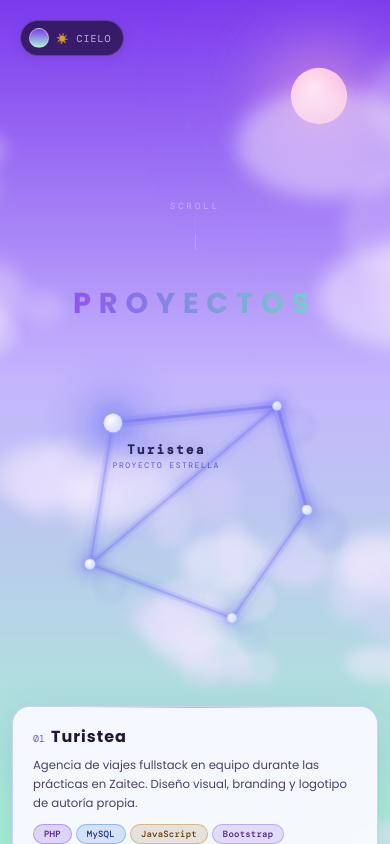
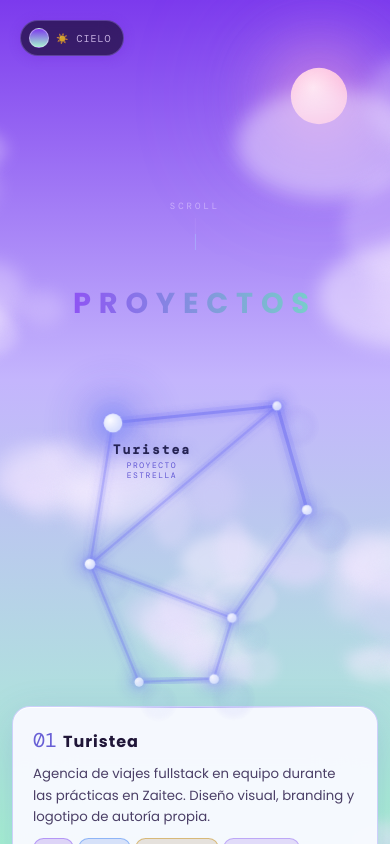
Before and after one commit to auroraaviz/portfolio, a React (Vite) app: page / in a window 390 px wide. Both pictures are taken after a click on the element 112 px from the left and 984 px from the top of the page. Shown: the part 562-1406 px from the top of the page. Built offline with nearby package versions, Linux system fonts and the light colour scheme.

Commit message:
Arreglos en diseño responsive e interactividad en Sobre mi y projects

```diff
--- a/src/components/Habilidades.jsx
+++ b/src/components/Habilidades.jsx
@@ -141,6 +141,7 @@ function ConstellationGroup({ grupo, gi, currentMode }) {
                     color: theme.headerText, letterSpacing: "0.8px",
                     textShadow: isNight ? "0 0 20px rgba(167,139,250,0.4)"
                      : currentMode === "amanecer" ? "0 1px 8px rgba(76,5,40,0.4)"
+                     : currentMode === "mediodia" ? "0 1px 6px rgba(30,27,75,0.55), 0 0 12px rgba(124,58,237,0.25)"
                      : "none",
                 }}>{grupo.categoria}</span>
 
--- a/src/components/Hero.jsx
+++ b/src/components/Hero.jsx
@@ -45,7 +45,7 @@ export default function Hero({ sky = {}, onNameClick }) {
                         textShadow: `0 0 20px ${accent}cc,0 1px 3px rgba(0,0,0,0.6)`,
                     }}
                 >
-                    Trazando interfaces
+                    Desarrollo Web
                 </motion.p>
 
                 <motion.h1
--- a/src/components/Projects.jsx
+++ b/src/components/Projects.jsx
@@ -50,9 +50,27 @@ const projects = [
         starX: 67, starY: 70,
         mobileStarX: 60, mobileStarY: 74,
     },
+    {
+        id: 5, number: "06", name: "Organizador de Proyectos",
+        description: "Aplicación Spring Boot para gestionar proyectos académicos de gran envergadura organizados por fases. Backend puro con persistencia de datos.",
+        stack: ["Java", "Spring Boot", "MySQL", "API REST"],
+        github: "https://github.com/auroraaviz/Organizador_de_proyectos",
+        demo: null, tag: "Backend",
+        starX: 42, starY: 90,
+        mobileStarX: 35, mobileStarY: 93,
+    },
+    {
+        id: 6, number: "07", name: "Tareando",
+        description: "Gestor de tareas construido con Spring Boot: crear, editar, marcar y eliminar. Proyecto educativo centrado en API REST y conexión con MySQL.",
+        stack: ["Java", "Spring Boot", "MySQL", "API REST"],
+        github: "https://github.com/auroraaviz/tareando",
+        demo: null, tag: "Backend",
+        starX: 72, starY: 88,
+        mobileStarX: 55, mobileStarY: 92,
+    },
 ];
 
-const constellationLines = [[0,1],[1,2],[2,4],[0,3],[3,4],[1,3]];
+const constellationLines = [[0,1],[1,2],[2,4],[0,3],[3,4],[1,3],[3,5],[5,6],[4,6]];
 
 const stackColorsLight = {
     "PHP":        { bg:"rgba(109,40,217,0.18)", border:"rgba(139,92,246,0.5)",  text:"rgba(55,8,130,0.95)" },
@@ -61,6 +79,9 @@ const stackColorsLight = {
     "Bootstrap":  { bg:"rgba(109,40,217,0.14)", border:"rgba(139,92,246,0.4)",  text:"rgba(55,8,130,0.9)"  },
     "HTML5":      { bg:"rgba(154,52,18,0.14)",  border:"rgba(234,88,12,0.4)",   text:"rgba(115,38,0,0.95)" },
     "CSS3":       { bg:"rgba(3,105,161,0.14)",  border:"rgba(14,165,233,0.4)",  text:"rgba(4,65,115,0.95)" },
+    "Java":       { bg:"rgba(180,83,9,0.16)",   border:"rgba(217,119,6,0.45)",  text:"rgba(120,53,15,0.95)" },
+    "Spring Boot":{ bg:"rgba(21,128,61,0.15)",  border:"rgba(34,197,94,0.45)",  text:"rgba(15,80,40,0.95)"  },
+    "API REST":   { bg:"rgba(15,118,110,0.14)", border:"rgba(20,184,166,0.4)",  text:"rgba(8,70,65,0.95)"   },
 };
 
 function useIsMobile() {
@@ -119,7 +140,7 @@ function StackPill({ tech, dark }) {
         <span style={{
             padding:"3px 10px", borderRadius:"20px",
             background:c.bg, border:`1px solid ${c.border}`,
-            fontFamily:"'DM Mono',monospace", fontSize:"9px", fontWeight:"500",
+            fontFamily:"'DM Mono',monospace", fontSize:"10px", fontWeight:"500",
             color:c.text, letterSpacing:"0.2px", display:"inline-block",
         }}>{tech}</span>
     );
@@ -137,12 +158,12 @@ function ProjectContent({ project, theme }) {
     return (
         <div style={{ display:"flex", flexDirection:"column", gap:"10px" }}>
             <div style={{ display:"flex", alignItems:"baseline", gap:"6px" }}>
-                <span style={{ fontFamily:"'DM Mono',monospace", fontSize:"10px", color:numberColor, flexShrink:0 }}>{project.number}</span>
+                <span style={{ fontFamily:"'DM Mono',monospace", fontSize:"20px", color:numberColor, flexShrink:0 }}>{project.number}</span>
                 <span style={{ fontFamily:"'Poppins',sans-serif", letterSpacing:"1px", fontSize:"1rem", fontWeight:"700", color:nameColor, lineHeight:1.2 }}>{project.name}</span>
 
 
             </div>
-            <p style={{ fontFamily:"'Poppins',sans-serif", fontSize:"0.73rem", color:descColor, lineHeight:1.65, margin:0 }}>
+            <p style={{ fontFamily:"'Poppins',sans-serif", fontSize:"0.83rem", color:descColor, lineHeight:1.65, margin:0 }}>
                 {project.description}
             </p>
             <div style={{ display:"flex", flexWrap:"wrap", gap:"4px" }}>
@@ -301,6 +322,12 @@ function MobileConstellation({ projects, theme }) {
                     </svg>
                     {projects.map(project => {
                         const isOpen=openId===project.id, isHover=hoverId===project.id, sz=isOpen||isHover?16:9;
+                        const hAnchor = project.mobileStarX < 28 ? "left" : project.mobileStarX > 72 ? "right" : "center";
+                        const hStyle = hAnchor === "left"
+                            ? { left: 0, right: "auto", transform: "none", textAlign: "left" }
+                            : hAnchor === "right"
+                            ? { right: 0, left: "auto", transform: "none", textAlign: "right" }
+                            : { left: "50%", right: "auto", transform: "translateX(-50%)", textAlign: "center" };
                         return (
                             <div key={project.id} style={{ position:"absolute", left:`${project.mobileStarX}%`, top:`${project.mobileStarY}%`, transform:"translate(-50%,-50%)", zIndex:isOpen?20:5 }}>
                                 <motion.div animate={{opacity:[0.15,0.4,0.15],scale:[0.9,1.2,0.9]}}
@@ -318,8 +345,15 @@ function MobileConstellation({ projects, theme }) {
                                 <AnimatePresence>
                                     {(isHover||isOpen)&&(
                                         <motion.div initial={{opacity:0,y:4}} animate={{opacity:1,y:0}} exit={{opacity:0,y:2}}
-                                            style={{ position:"absolute", bottom:project.mobileStarY<20?"auto":"calc(100% + 10px)", top:project.mobileStarY<20?"calc(100% + 10px)":"auto",
-                                                left:"50%",transform:"translateX(-50%)",whiteSpace:"nowrap",textAlign:"center",pointerEvents:"none",zIndex:10 }}>
+                                            style={{
+                                                position:"absolute",
+                                                bottom:project.mobileStarY<20?"auto":"calc(100% + 10px)",
+                                                top:project.mobileStarY<20?"calc(100% + 10px)":"auto",
+                                                ...hStyle,
+                                                maxWidth: 140,
+                                                whiteSpace:"normal",
+                                                pointerEvents:"none", zIndex:10,
+                                            }}>
                                             <span style={{display:"block",fontFamily:"'DM Mono',monospace",letterSpacing:"2px",fontSize:"13px",fontWeight:"700",color:theme.nameColor,textShadow:theme.nameShadow}}>{project.name}</span>
                                             <span style={{display:"block",fontFamily:"'DM Mono',monospace",fontSize:"8px",color:theme.tagColor,letterSpacing:"1.5px",textTransform:"uppercase",marginTop:"2px"}}>{project.tag}</span>
                                         </motion.div>
--- a/src/components/SobreMi.jsx
+++ b/src/components/SobreMi.jsx
@@ -1,5 +1,6 @@
 import { useState, useEffect } from "react";
 import { motion, AnimatePresence } from "framer-motion";
+import { getTheme } from "../theme";
 
 const highlights = [
     { glyph: "✦", label: "Diseño propio", desc: "Logotipos, branding e interfaces desde cero", color: "#ec4899" },
@@ -105,9 +106,13 @@ function AboutText({ currentMode, isBright }) {
     );
 }
 
-function ConstellationStar({ highlight, pos, delay, isOpen, onToggle, isNight, isMobile }) {
+const HALO_AMPLITUDES = [1.22, 1.32, 1.16, 1.26];
+
+function ConstellationStar({ highlight, pos, delay, isOpen, onToggle, isNight, isMobile, currentMode, index }) {
     const [hover, setHover] = useState(false);
     const sz = hover || isOpen ? 16 : 9;
+    const theme = getTheme(currentMode);
+    const haloAmp = HALO_AMPLITUDES[index % HALO_AMPLITUDES.length];
 
     const starBg     = isNight
         ? `radial-gradient(circle at 35% 35%,#ffffff,${highlight.color}cc)`
@@ -118,22 +123,24 @@ function ConstellationStar({ highlight, pos, delay, isOpen, onToggle, isNight, i
         : `0 0 6px 2px ${highlight.color}55,0 0 14px 4px ${highlight.color}22`;
     const haloOpacity = isNight ? [0.12,0.38,0.12] : [0.08,0.28,0.08];
 
-    const panelLeft   = pos.x < 50 ? "0" : "auto";
-    const panelRight  = pos.x >= 50 ? "0" : "auto";
-    const panelBottom = pos.y < 50 ? "auto" : "calc(100% + 12px)";
-    const panelTop    = pos.y < 50 ? "calc(100% + 12px)" : "auto";
+    const anchorLeft  = pos.x < 50;
+    const anchorBelow = pos.y < 50;
 
-    const panelBg     = isNight ? "rgba(5,1,18,0.94)"        : "rgba(255,255,255,0.96)";
-    const panelBorder = isNight ? `1px solid ${highlight.color}44` : `1px solid ${highlight.color}55`;
-    const labelClr    = isNight ? "#fff"                       : "rgba(20,4,70,0.95)";
-    const descClr     = isNight ? "rgba(220,200,255,0.82)"     : "rgba(45,8,100,0.78)";
-    const tooltipClr  = isNight ? "#f5f0ff"                    : "rgba(20,4,70,0.92)";
+    const panelLeft   = anchorLeft ? "0" : "auto";
+    const panelRight  = !anchorLeft ? "0" : "auto";
+    const panelBottom = anchorBelow ? "auto" : "calc(100% + 14px)";
+    const panelTop    = anchorBelow ? "calc(100% + 14px)" : "auto";
+
+    const panelBg     = theme.panelBg;
+    const labelClr    = isNight ? "#fff" : "rgba(20,4,70,0.95)";
+    const descClr     = isNight ? "rgba(220,200,255,0.82)" : "rgba(45,8,100,0.78)";
+    const tooltipClr  = isNight ? "#f5f0ff" : "rgba(20,4,70,0.92)";
 
     return (
         <div style={{ position:"absolute", left:`${pos.x}%`, top:`${pos.y}%`, transform:"translate(-50%,-50%)", zIndex: isOpen ? 40 : 10 }}>
             {/* Halo */}
             <motion.div
-                animate={{ opacity: haloOpacity, scale:[0.88,1.18,0.88] }}
+                animate={{ opacity: haloOpacity, scale:[0.88, haloAmp, 0.88] }}
                 transition={{ duration:3.2+delay, repeat:Infinity, ease:"easeInOut" }}
                 style={{ position:"absolute", top:"50%", left:"50%", width:48, height:48, transform:"translate(-50%,-50%)", borderRadius:"50%", background:`radial-gradient(circle,${highlight.color}50 0%,transparent 70%)`, pointerEvents:"none" }}
             />
@@ -154,31 +161,66 @@ function ConstellationStar({ highlight, pos, delay, isOpen, onToggle, isNight, i
             {/* Tooltip nombre */}
             <AnimatePresence>
                 {hover && !isOpen && (
-                    <motion.div initial={{ opacity:0 }} animate={{ opacity:1 }} exit={{ opacity:0 }}
-                        style={{ position:"absolute", bottom:"calc(100% + 9px)", left:"50%", transform:"translateX(-50%)", whiteSpace:"nowrap", pointerEvents:"none", zIndex:10 }}>
-                        <span style={{ fontFamily:"'Poppins',sans-serif", fontSize:11, fontWeight:700, color: tooltipClr, textShadow:`0 0 12px ${highlight.color}` }}>{highlight.label}</span>
+                    <motion.div initial={{ opacity:0, y:4 }} animate={{ opacity:1, y:0 }} exit={{ opacity:0 }}
+                        style={{
+                            position:"absolute", bottom:"calc(100% + 10px)", left:"50%", transform:"translateX(-50%)",
+                            whiteSpace:"nowrap", pointerEvents:"none", zIndex:10,
+                            background: panelBg, backdropFilter:"blur(12px)",
+                            border: `1px solid ${highlight.color}50`,
+                            borderRadius:"14px", padding:"6px 14px",
+                            boxShadow:`0 6px 20px -6px ${highlight.color}40`,
+                        }}>
+                        <span style={{ fontFamily:"'Poppins',sans-serif", fontSize:14, fontWeight:700, color: tooltipClr }}>{highlight.label}</span>
                     </motion.div>
                 )}
             </AnimatePresence>
-            {/* Panel info */}
+            {/* Panel info — tarjeta con identidad de color fuerte */}
             <AnimatePresence>
                 {isOpen && (
                     <motion.div
-                        initial={{ opacity:0, scale:0.88, y:6 }} animate={{ opacity:1, scale:1, y:0 }} exit={{ opacity:0, scale:0.9 }}
+                        initial={{ opacity:0, scale:0.8, rotate:-4, y:10 }}
+                        animate={{ opacity:1, scale:1, rotate:0, y:0 }}
+                        exit={{ opacity:0, scale:0.85, y:6 }}
+                        transition={{ type:"spring", stiffness:380, damping:24 }}
                         onClick={e => e.stopPropagation()}
                         style={{
                             position:"absolute", top:panelTop, bottom:panelBottom, left:panelLeft, right:panelRight,
-                            width: isMobile ? "min(168px,52vw)" : "min(200px,56vw)",
+                            width: isMobile ? "min(200px,60vw)" : "min(230px,62vw)",
                             background: panelBg, backdropFilter:"blur(28px)",
-                            border: panelBorder, borderRadius:14, padding: isMobile ? 11 : 13,
-                            boxShadow:`0 10px 36px ${highlight.color}30`, zIndex:30,
+                            border: `1.5px solid ${highlight.color}70`,
+                            borderRadius:18,
+                            overflow: "hidden",
+                            boxShadow:`0 16px 44px ${highlight.color}45`,
+                            zIndex:30,
                         }}
                     >
-                        <div style={{ position:"absolute", top:0, left:"15%", right:"15%", height:1, background:`linear-gradient(to right,transparent,${highlight.color}88,transparent)` }} />
-                        <div style={{ display:"flex", flexDirection:"column", alignItems:"center", gap:6, textAlign:"center" }}>
-                            <span style={{ fontFamily:"'DM Mono',monospace", fontSize:20, color:highlight.color, textShadow:`0 0 14px ${highlight.color}` }}>{highlight.glyph}</span>
-                            <span style={{ fontFamily:"'Poppins',sans-serif", fontSize:"0.86rem", fontWeight:700, color: labelClr }}>{highlight.label}</span>
-                            <p style={{ fontFamily:"'Poppins',sans-serif", fontSize:"0.73rem", color: descClr, lineHeight:1.6, margin:0 }}>{highlight.desc}</p>
+
+                        {/* Botón cerrar — círculo real */}
+                        <button
+                            onClick={onToggle}
+                            aria-label="Cerrar"
+                            style={{
+                                position:"absolute", top:14, right:12,
+                                width:22, height:22, borderRadius:"50%",
+                                background: `${highlight.color}18`,
+                                border: `1px solid ${highlight.color}50`,
+                                cursor:"pointer",
+                                display:"flex", alignItems:"center", justifyContent:"center",
+                                fontFamily:"'Poppins',sans-serif", fontSize:13, lineHeight:1,
+                                color: highlight.color, padding:0, zIndex:2,
+                            }}
+                        >×</button>
+
+                        <div style={{ padding: isMobile ? "18px 16px 16px" : "20px 18px 18px", display:"flex", flexDirection:"column", alignItems:"center", gap:8, textAlign:"center" }}>
+
+                            <motion.span
+                                initial={{ opacity:0, y:4 }} animate={{ opacity:1, y:0 }} transition={{ delay:0.15, duration:0.3 }}
+                                style={{ fontFamily:"'Poppins',sans-serif", fontSize:"1.05rem", fontWeight:700, color: labelClr, letterSpacing:"0.2px" }}
+                            >{highlight.label}</motion.span>
+                            <motion.p
+                                initial={{ opacity:0, y:4 }} animate={{ opacity:1, y:0 }} transition={{ delay:0.22, duration:0.3 }}
+                                style={{ fontFamily:"'Poppins',sans-serif", fontSize:"0.85rem", color: descClr, lineHeight:1.65, margin:0 }}
+                            >{highlight.desc}</motion.p>
                         </div>
                     </motion.div>
                 )}
@@ -307,6 +349,8 @@ export default function SobreMi({ sky = {}, isNight: isNightProp = false, onBack
                                 isOpen={openStar === i}
                                 isNight={isNight}
                                 isMobile={isMobile}
+                                currentMode={currentMode}
+                                index={i}
                                 onToggle={() => setOpenStar(prev => prev === i ? null : i)}
                             />
                         ))}
--- a/src/theme.js
+++ b/src/theme.js
@@ -88,7 +88,7 @@ export const THEMES = {
         tagColor:   "rgba(67,56,202,0.8)",
         labelColor: "rgba(30,27,75,0.55)",
         valueColor: "rgba(20,5,80,0.9)",
-        headerText: "#1e1b4b",
+        headerText: "#e1d8f0",
         subtitleColor: "rgba(30,27,75,0.65)",
         footerColor:   "rgba(30,27,75,0.48)",
         panelBg:       "rgba(248,249,255,0.96)",
```
